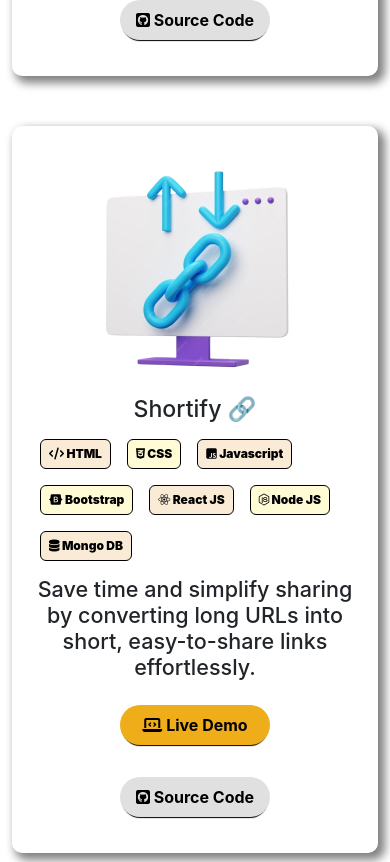
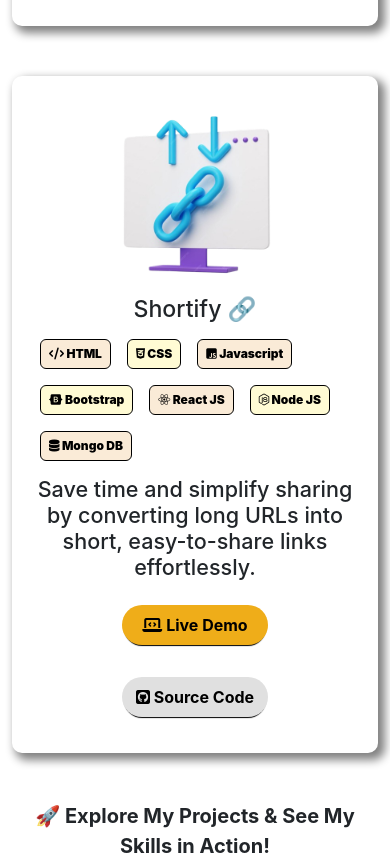
Before and after one commit to lakshmankolpe/portfolio, a React (Create React App) app: page / in a window 390 px wide. Shown: the part 3182-4044 px from the top of the page. Built offline with nearby package versions, Linux system fonts and the light colour scheme.

Commit message:
project section  heading small device screen media quires add

```diff
--- a/src/components/Project/Project.css
+++ b/src/components/Project/Project.css
@@ -73,18 +73,6 @@
   height: 250px;
 }
 
-.project-more-heading-card {
-  display: block;
-  align-items: center;
-  height: 260px;
-  width: 70%;
-  margin: auto;
-  margin-top: 50px;
-  /* border-radius: 10px;
-
-    box-shadow: 0px 0px 5px 1px gray; */
-}
-
 .subcontainer-1 {
   width: 90%;
   height: 200px;
@@ -134,4 +122,22 @@
 }
 
 @media (max-width: 600px) {
+  .btn-demo {
+    width: 146px;
+  }
+  .btn-code {
+
+    width: 146px;
+
+  }
+  .expence-icon {
+    height: 200px;
+  }
+  .short-link-icon {
+    height: 200px;
+  }
+  .explore-more-project-text{
+    font-size: 20px;
+  }
+
 }
--- a/src/components/Project/Project.js
+++ b/src/components/Project/Project.js
@@ -170,8 +170,8 @@
         </div>
 
         <div className="text-center my-5">
-          <p className="fw-bold text-dark fs-4 mb-4">
-            🚀 Explore My Projects & See My Skills in Action!
+          <p className="fw-bold text-dark fs-5 mb-4  ">
+            <span className="explore-more-project-text">🚀 Explore My Projects & See My Skills in Action!</span>
           </p>
           <Link
             to="/more/projects"
```
